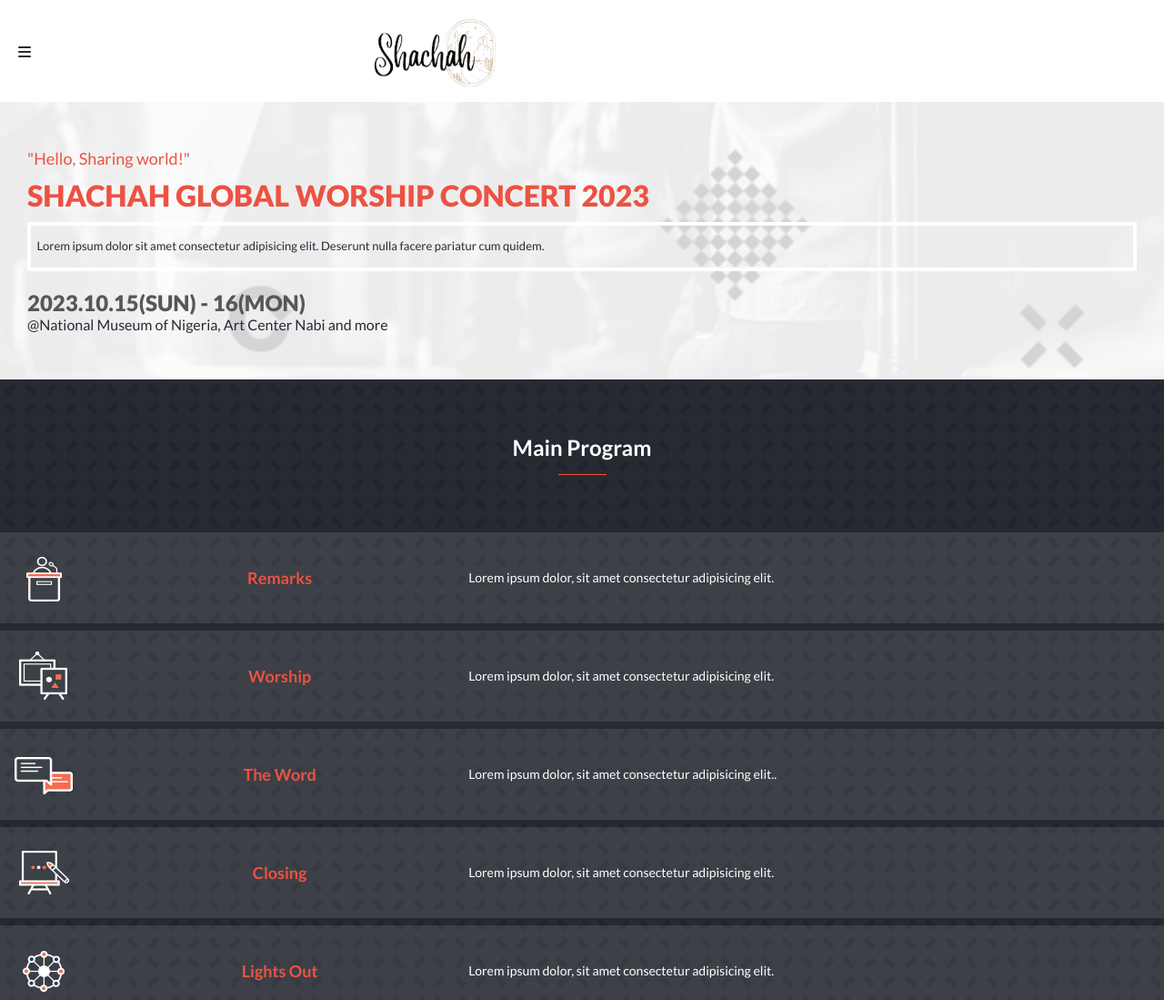
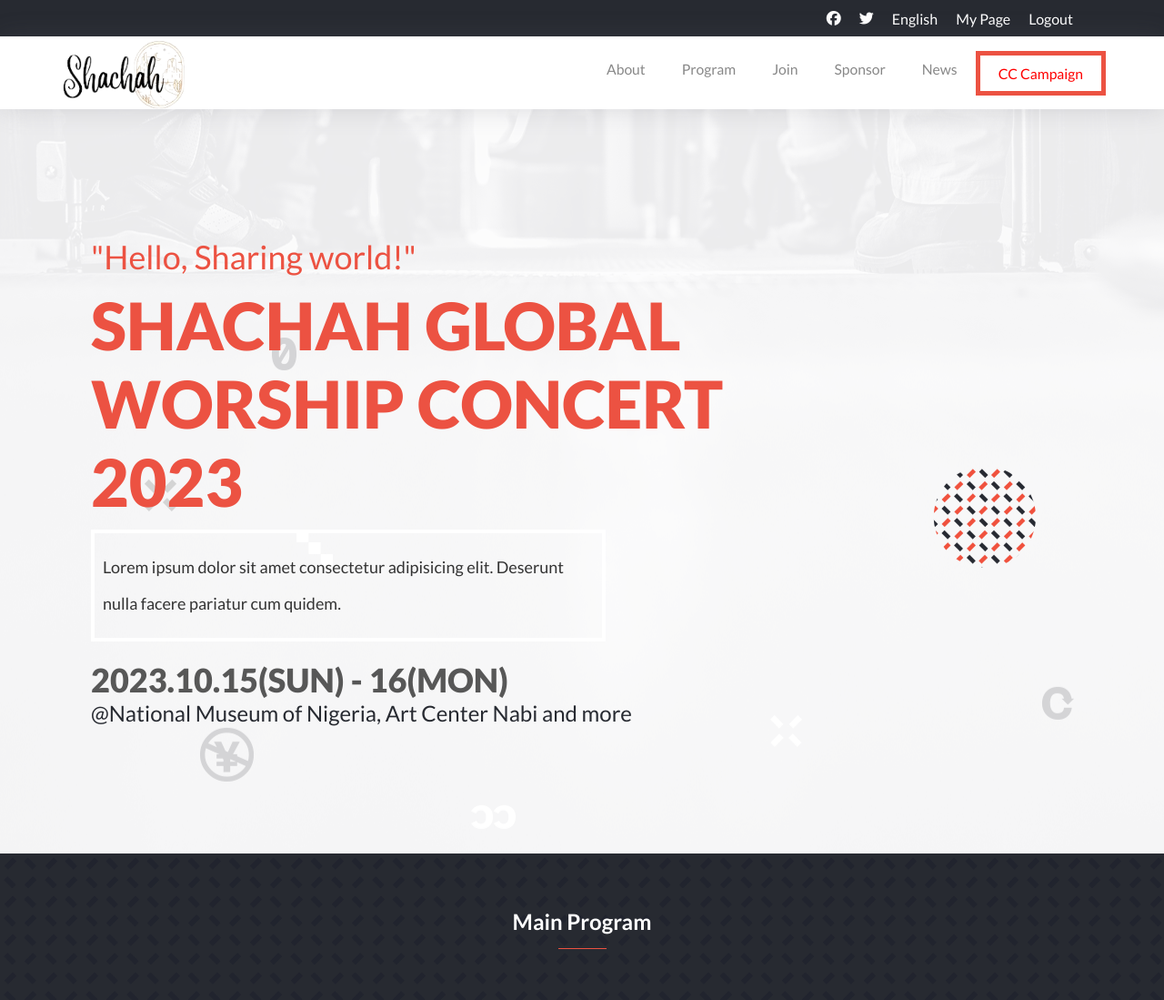
Before and after one commit to AyoMoses1/Shachah, a website: page index.html in a window 1280 px wide. Shown: the top 1099 px of the page at 91% size. Drawn offline with Linux system fonts and the light colour scheme.

Commit message:
Finished desktop version of the home page

```diff
--- a/index.html
+++ b/index.html
@@ -9,13 +9,32 @@
   <script src="https://kit.fontawesome.com/c92c970d81.js" crossorigin="anonymous"></script>
 </head>
 <body>
-  <header></header>
+  <header id="header">
+    <i class="fa-brands fa-facebook"></i>
+    <i class="fa-brands fa-twitter"></i>
+
+    <ul class="header-links">
+      <li><a href="about.html"class="nav_links">English</a></li>
+      <li><a href="#artists" class="nav_links">My Page</a></li>
+      <li><a href="#sponsors" class="nav_links">Logout</a></li>
+    </ul>
+  </header>
   <nav>
     <div class="nav-container flex">
-      <span><i class="fa-solid fa-bars"></i></span>
+      <div class="hamburger">
+        <span><i class="fa-solid fa-bars"></i></span>
+      </div>
       <div class="logo">
           <img src="images/Screenshot_2023-01-10_130534-removebg-preview.png" alt="logo">
       </div>
+      <ul class="desktop_nav_links">
+        <li><a href="about.html"class="nav_links">About</a></li>
+        <li><a href="#artists" class="nav_links">Program </a></li>
+        <li><a href="#sponsors" class="nav_links">Join</a></li>
+        <li><a href="about.html"class="nav_links">Sponsor</a></li>
+        <li><a href="#artists" class="nav_links">News</a></li>
+        <li><a href="#sponsors" class="nav_links cta">CC Campaign</a></li>
+      </ul>
     </div>
     <ul class="hamburger_nav_links">
       <li><a href="about.html"class="nav_links">About</a></li>
@@ -44,27 +63,27 @@
         <li>
           <img src="images/program_icon_01.png" alt="program icon">
           <h5>Remarks</h5>
-          <p>Lorem ipsum dolor, sit amet consectetur adipisicing elit. </p>
+          <p>Lorem ipsum dolor, sit amet consectetur adipisicing elit.lorem10 Lorem </p>
         </li>
         <li>
           <img src="images/program_icon_02.png" alt="program icon">
           <h5>Worship</h5>
-          <p>Lorem ipsum dolor, sit amet consectetur adipisicing elit.</p>
+          <p>Lorem ipsum dolor, sit amet consectetur adipisicing elit.lorem10 Lorem</p>
         </li>
         <li>
           <img src="images/program_icon_03.png" alt="program icon">
           <h5>The Word</h5>
-          <p>Lorem ipsum dolor, sit amet consectetur adipisicing elit..</p>
+          <p>Lorem ipsum dolor, sit amet consectetur adipisicing elit.lorem10 Lorem.</p>
         </li>
         <li>
           <img src="images/program_icon_04.png" alt="program icon">
           <h5>Closing</h5>
-          <p>Lorem ipsum dolor, sit amet consectetur adipisicing elit.</p>
+          <p>Lorem ipsum dolor, sit amet consectetur adipisicing elit.lorem10 Lorem</p>
         </li>
         <li>
           <img src="images/program_icon_05.png" alt="program icon">
           <h5>Lights Out</h5>
-          <p>Lorem ipsum dolor, sit amet consectetur adipisicing elit.</p>
+          <p>Lorem ipsum dolor, sit amet consectetur adipisicing elit.lorem10 Lorem</p>
         </li>
       </ul>
       <button>Join Shachah Concert 2023</button>
@@ -149,6 +168,27 @@
         </li>
       </ul>
     </section>
+    <section id="partners">
+        <div>
+            <img src="images/logo1.png" alt="logo">
+        </div>
+        <div>
+          <img src="images/logo2.png" alt="logo">
+        </div>
+        <div>
+          <img src="images/logo3.png" alt="logo">
+        </div>
+        <div>
+          <img src="images/logo4.png" alt="logo">
+        </div>
+        <div>
+          <img src="images/logo5.png" alt="logo">
+        </div>
+        <div>
+          <img src="images/logo6.png" alt="logo">
+        </div>
+      </div>
+    </section>
   </main>
   <footer id="footer">
     <div class="logo-container">
--- a/styles.css
+++ b/styles.css
@@ -21,6 +21,59 @@
 /* Utility Classes */
 .flex {
   display: flex;
+}
+
+#header {
+  background: var(--primary);
+  height: 5vh;
+  display: flex;
+  justify-content: flex-end;
+  align-items: center;
+  padding: 0 5rem;
+  display: none;
+}
+
+#header i {
+  color: white;
+  margin-left: 20px;
+}
+
+.header-links {
+  display: flex;
+  margin-left: 20px;
+}
+
+.header-links li {
+  list-style-type: none;
+  margin-right: 20px;
+}
+
+.header-links li a {
+  color: #fff;
+  text-decoration: none;
+}
+
+.desktop_nav_links {
+  display: none;
+}
+
+.desktop_nav_links li {
+  list-style-type: none;
+  padding: 10px 20px;
+}
+
+.desktop_nav_links li a {
+  text-decoration: none;
+  color: rgb(136, 136, 136);
+  font-size: 0.98em;
+}
+
+.desktop_nav_links li:last-child{
+  border: 5px solid var(--secondary);
+}
+
+.desktop_nav_links li a.cta {
+  color: red;
 }
 
 .header-decorator {
@@ -77,6 +130,7 @@
   line-height: 150%;
   font-size: 13px;
   margin: 10px 0;
+  color: rgb(51, 51, 51);
 }
 
 div.date {
@@ -149,6 +203,10 @@
   padding: 20px 40px;
   margin-top: 60px;
   font-size: 1.2em;
+}
+
+#program button:hover {
+  cursor: pointer;
 }
 
 #artists {
@@ -224,10 +282,15 @@
   margin: 10px 0;
 }
 
-@media (min-width: 768px) {
-  .artist-grid {
-    grid-template-columns: 1fr 1fr;
-  }
+#partners {
+  background-color: var(--primary);
+  display: grid;
+  grid-template-columns: 1fr 1fr 1fr;
+  place-content: center;
+}
+
+#partners img {
+  width: 100%;
 }
 
 #footer {
@@ -237,3 +300,143 @@
   padding: 40px 40px;
   box-shadow: rgba(100, 100, 111, 0.2) 0px 7px 29px 0px;
 }
+
+
+@media (min-width: 768px) {
+
+  #header {
+    display: flex;
+  }
+
+  .hamburger {
+    display: none;
+  }
+
+  nav {
+    position: relative;
+    z-index: 99;
+  }
+
+  .nav-container {
+    padding: 0 5%;
+  }
+
+  nav::after{
+    content: '';
+    box-shadow: rgb(0 0 0 / 30%) 0px 0px 8px 0px;
+    z-index: 2;
+    position: absolute;
+    left:0;
+    right:0;
+    bottom:0;
+  }
+
+  #hero .flex {
+    padding: 140px 100px;
+    background: url("images/main_big.png");
+  }
+
+  #hero .hero-caption {
+    font-size: 36px;
+  }
+
+  #hero h1 {
+    font-size: 72px;
+    max-width: 70%;
+  }
+
+  #program ul {
+    display: flex;
+    flex-direction: row;
+    padding: 0 100px;
+    justify-content: center;
+  }
+
+  #program li {
+    flex-direction: column;
+    text-align: center;
+    flex-basis: content;
+    padding: 30px 20px;
+    margin: 0 3px;
+  }
+
+  #program li img {
+    margin: 0;
+  }
+
+  #program li h5 {
+    flex: content;
+    margin: 10px 0;
+  }
+
+  #program li p {
+    flex: content;
+  }
+
+  #program h5 {
+    flex: 0 0 1;
+  }
+
+  #hero .hero-text {
+    font-size: 1.125em;
+    max-width: 50%;
+    line-height: 220%;
+  }
+
+  div.date span {
+    font-size: 36px;
+  }
+
+  div.date p {
+    font-size: 1.5em;
+  }
+
+  .desktop_nav_links {
+    display: flex;
+    margin-left: auto;
+  }
+
+  div.logo {
+    margin-left: 0;
+  }
+
+  #artists {
+    padding: initial 0;
+  }
+
+  .artist-grid {
+    grid-template-columns: 1fr 1fr;
+    padding: 0 100px;
+  }
+
+  #partners {
+    grid-template-columns: 1fr 1fr 1fr 1fr 1fr 1fr;
+    padding: 0 100px;
+  }
+
+  #footer {
+    padding: 0 100px;
+  }
+
+  .desktop_nav_links li {
+    position: relative;
+  }
+
+  .desktop_nav_links a::after{
+    content: '';
+    position: absolute;
+    width: 100%;
+    transform: scaleX(0);
+    height: 2px;
+    bottom: 0;
+    left: 0;
+    background-color: var(--secondary);
+    transform-origin: bottom right;
+    transition: transform 0.25s ease-out;
+  }
+
+  .desktop_nav_links a:hover::after{
+    transform: scaleX(1);
+    transform-origin: bottom left;;
+  }
+}
```
Also changed, not shown: images/1.png (added), images/2.png (added), images/logo1.png (added), images/logo2.png (added), images/logo3.png (added), images/logo4.png (added), images/logo5.png (added), images/logo6.png (added), images/main_big.png (added).
